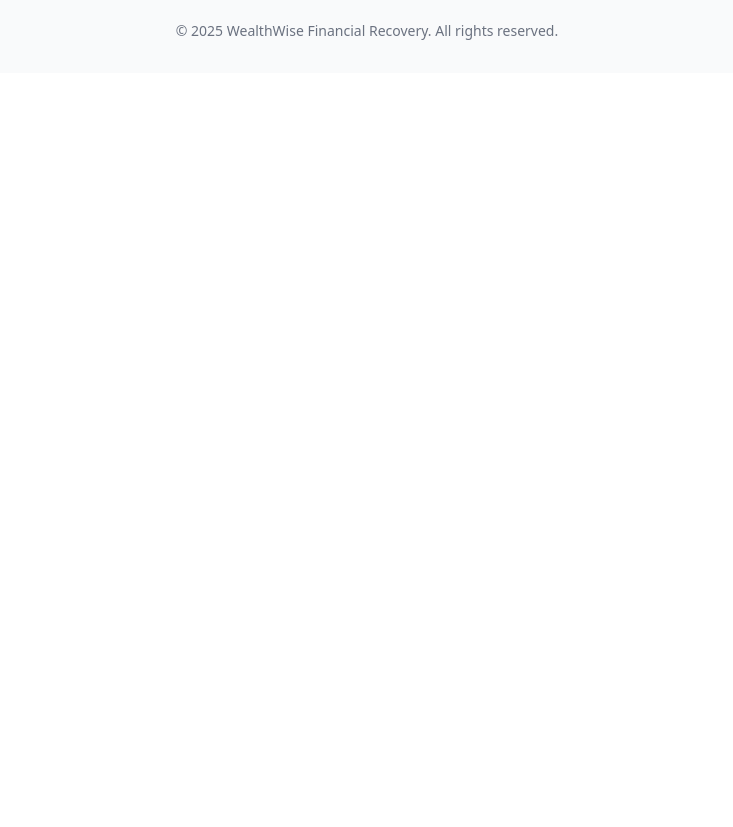
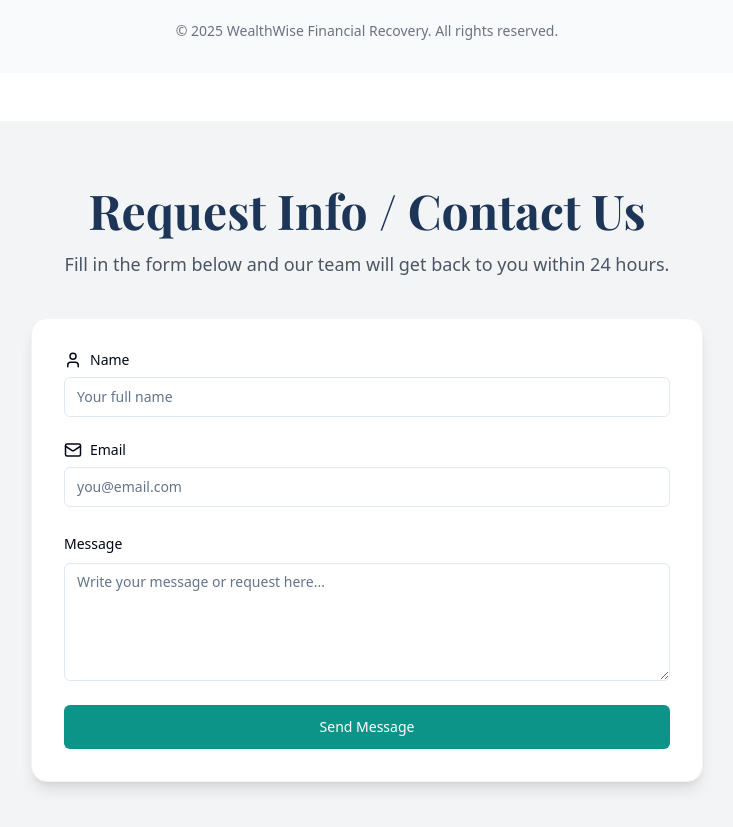
Before and after one commit to FFBB74/wealthwise-recovery-hub, a React (Vite) app: page / in a window 1280 px wide. Shown: the part 5000-5827 px from the top of the page, without its empty margins (273-1006 px from the left). Before the commit the page ends 5073 px from the top, so only its background shows below. Built offline with nearby package versions, Linux system fonts and the light colour scheme.

Commit message:
Add custom form component
Create a new form component for client intake, separate from Google Forms.

```diff
--- a/package.json
+++ b/package.json
@@ -59,7 +59,7 @@
     "tailwind-merge": "^2.5.2",
     "tailwindcss-animate": "^1.0.7",
     "vaul": "^0.9.3",
-    "zod": "^3.23.8"
+    "zod": "^3.25.64"
   },
   "devDependencies": {
     "@eslint/js": "^9.9.0",
--- /dev/null
+++ b/src/components/CustomFormSection.tsx
@@ -0,0 +1,98 @@
+
+import React from "react";
+import { useForm } from "react-hook-form";
+import { z } from "zod";
+import { zodResolver } from "@hookform/resolvers/zod";
+import { toast } from "@/components/ui/sonner";
+import { Input } from "@/components/ui/input";
+import { Textarea } from "@/components/ui/textarea";
+import { Button } from "@/components/ui/button";
+import { Form, FormField, FormItem, FormLabel, FormControl, FormMessage } from "@/components/ui/form";
+import { Mail, User } from "lucide-react";
+
+const formSchema = z.object({
+  name: z.string().min(2, "Name is required"),
+  email: z.string().email("Invalid email address"),
+  message: z.string().min(10, "Please write a detailed message"),
+});
+
+type FormValues = z.infer<typeof formSchema>;
+
+const CustomFormSection: React.FC = () => {
+  const form = useForm<FormValues>({
+    resolver: zodResolver(formSchema),
+    defaultValues: { name: "", email: "", message: "" },
+  });
+
+  function onSubmit(data: FormValues) {
+    // Show a toast that the message was "sent"
+    toast.success("Your request has been received! We'll contact you soon.");
+    form.reset();
+  }
+
+  return (
+    <section id="custom-form" className="bg-brand-navy/5 py-16 px-6 border-t border-gray-100 mt-12">
+      <div className="max-w-2xl mx-auto">
+        <h2 className="font-playfair text-4xl md:text-5xl text-center font-bold text-brand-navy mb-4">Request Info / Contact Us</h2>
+        <p className="text-center text-gray-600 mb-10 text-lg">
+          Fill in the form below and our team will get back to you within 24 hours.
+        </p>
+        <Form {...form}>
+          <form onSubmit={form.handleSubmit(onSubmit)} className="space-y-6 bg-white p-8 rounded-2xl shadow-lg border border-gray-100">
+            <FormField
+              control={form.control}
+              name="name"
+              render={({ field }) => (
+                <FormItem>
+                  <FormLabel>
+                    <span className="flex items-center gap-2"><User size={18} />Name</span>
+                  </FormLabel>
+                  <FormControl>
+                    <Input placeholder="Your full name" {...field} autoComplete="name" />
+                  </FormControl>
+                  <FormMessage />
+                </FormItem>
+              )}
+            />
+
+            <FormField
+              control={form.control}
+              name="email"
+              render={({ field }) => (
+                <FormItem>
+                  <FormLabel>
+                    <span className="flex items-center gap-2"><Mail size={18} />Email</span>
+                  </FormLabel>
+                  <FormControl>
+                    <Input type="email" placeholder="you@email.com" {...field} autoComplete="email" />
+                  </FormControl>
+                  <FormMessage />
+                </FormItem>
+              )}
+            />
+
+            <FormField
+              control={form.control}
+              name="message"
+              render={({ field }) => (
+                <FormItem>
+                  <FormLabel>Message</FormLabel>
+                  <FormControl>
+                    <Textarea placeholder="Write your message or request here..." rows={5} {...field} />
+                  </FormControl>
+                  <FormMessage />
+                </FormItem>
+              )}
+            />
+
+            <Button type="submit" size="lg" className="w-full bg-brand-emerald hover:bg-brand-emerald-dark text-white">
+              Send Message
+            </Button>
+          </form>
+        </Form>
+      </div>
+    </section>
+  );
+};
+
+export default CustomFormSection;
--- a/src/pages/Index.tsx
+++ b/src/pages/Index.tsx
@@ -1,4 +1,3 @@
-
 import Navbar from "@/components/Navbar";
 import HeroSection from "@/components/HeroSection";
 import ServicesSection from "@/components/ServicesSection";
@@ -6,6 +5,7 @@ import ContactSection from "@/components/ContactSection";
 import TestimonialsSection from "@/components/TestimonialsSection";
 import AffiliationsSection from "@/components/AffiliationsSection";
 import CompanyDocumentsSection from "@/components/CompanyDocumentsSection";
+import CustomFormSection from "@/components/CustomFormSection";
 
 const Index = () => (
   <div className="bg-white min-h-screen w-full">
@@ -18,6 +18,7 @@ const Index = () => (
       <CompanyDocumentsSection />
     </main>
     <ContactSection />
+    <CustomFormSection />
   </div>
 );
 
```
Also changed, not shown: 1 other file (tests, documents, lock files or other folders).
